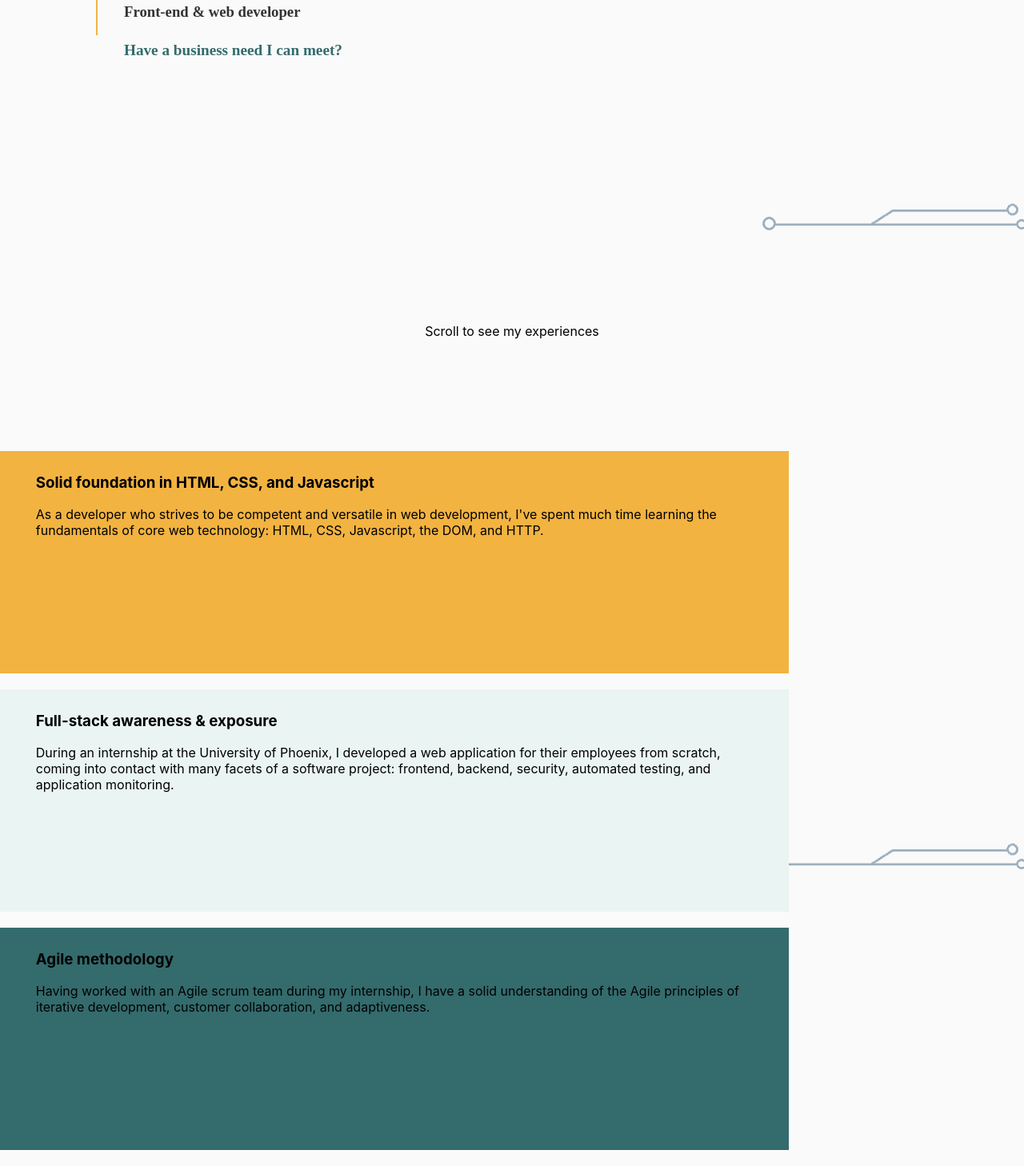
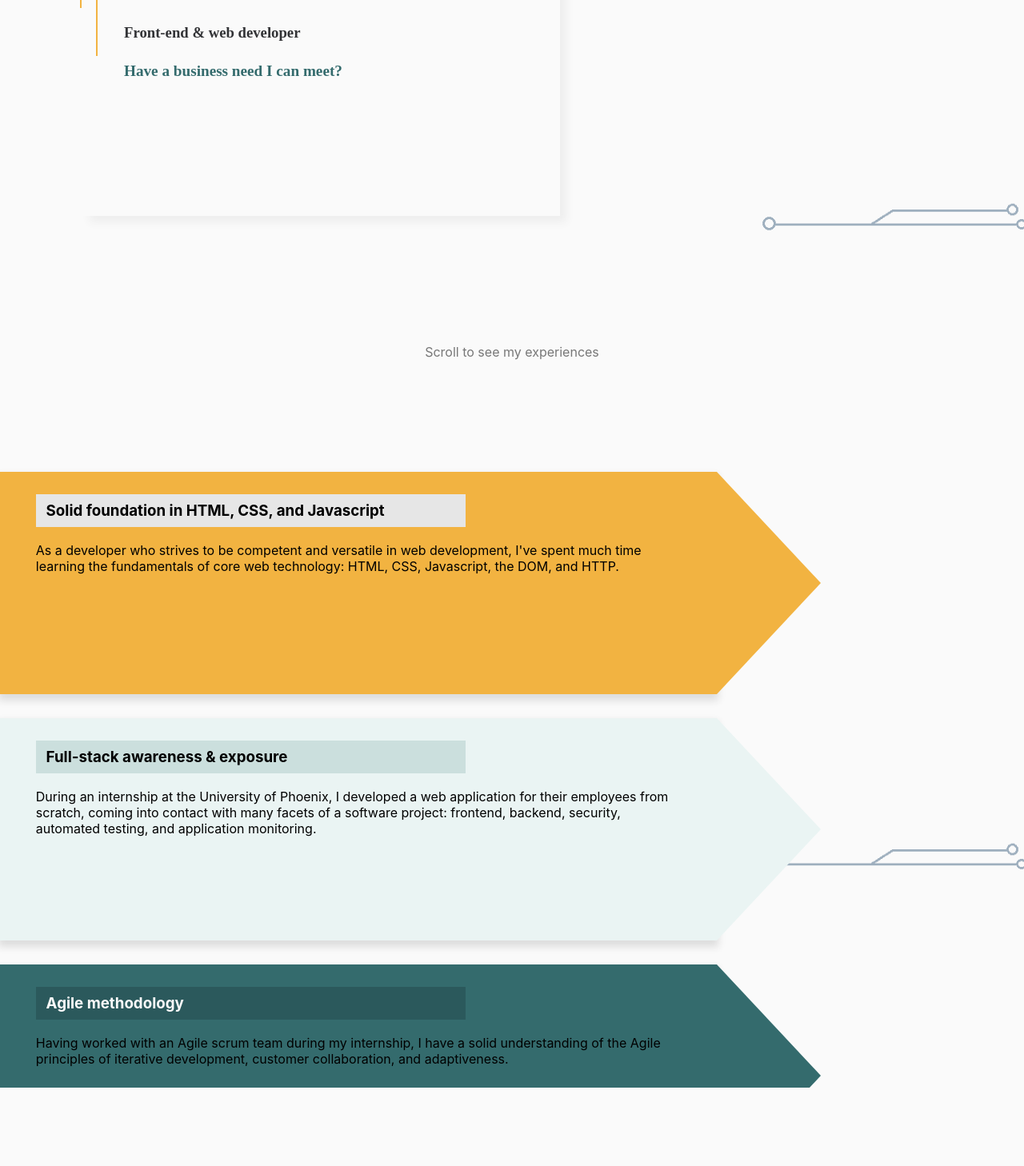
Before and after one commit to Teggoon/Personal-Portfolio, a React (Create React App) app: page / in a window 1280 px wide. Shown: the part 290-1748 px from the top of the page at 80% size. After the commit the page ends 1650 px from the top, so only its background shows below. Built offline with nearby package versions, Linux system fonts and the light colour scheme; a web font is replaced by a local one.

Commit message:
added experience section sliding

```diff
--- a/src/components/HomePage.js
+++ b/src/components/HomePage.js
@@ -1,7 +1,47 @@
+import { useEffect, useState } from "react";
+
+const experienceSectionHeight = 260;
 
 const HomePage = () => {
+
+    const [displayExperienceSections, setDisplayExperienceSections] = useState([false, false, false]);
+
+    useEffect(() => {
+        window.addEventListener("scroll", handleScroll);
+        // const handleScroll = () => {
+        //     for (let i = 0; i < 3; i++) {
+        //         if (window.scrollY > i * experienceSectionHeight && !displayExperienceSections[i]) {
+        //             console.log(window.scrollY );
+        //             console.log(i * experienceSectionHeight);
+        //             let newDisplayExperienceSections = displayExperienceSections;
+        //             newDisplayExperienceSections[i] = true;
+        //             console.log(newDisplayExperienceSections);
+        //             setDisplayExperienceSections(newDisplayExperienceSections);
+        //         }
+        //     }
+        // }
+        // window.addEventListener("scroll", handleScroll);
+        return () => window.removeEventListener("scroll", handleScroll);
+
+    }, [displayExperienceSections])
+
+    const handleScroll = () => {
+        if (!displayExperienceSections[0] && window.scrollY > 10) {
+            setDisplayExperienceSections([true, false, false]);
+            console.log("reset");
+        }
+        if (!displayExperienceSections[1] && window.scrollY > 10 + experienceSectionHeight) {
+            setDisplayExperienceSections([true, true, false]);
+            console.log("reset");
+        }
+        if (!displayExperienceSections[2] && window.scrollY > 10 + experienceSectionHeight * 2) {
+            setDisplayExperienceSections([true, true, true]);
+            console.log("reset");
+        }
+    }
+
     return (
-        <div>
+        <div onScroll={handleScroll} className="homepage-container">
             <div className="homepage-section-1">
                 <div className="homepage-main-intro-container">
                     <span className="vertical-line-animation" id="vertical-line-1"></span>
@@ -12,33 +52,35 @@ const HomePage = () => {
                 </div>
                 <div className="scroll-down-suggestion">Scroll to see my experiences</div>
             </div>
-
-            <div className="experience-section-container experience-section-1">
+            {displayExperienceSections[0] && <div className="experience-section-container experience-section-1">
+            <div className="arrow-div" id="arrow-orange"></div>
             <h3>Solid foundation in HTML, CSS, and Javascript</h3>
             <p>
             As a developer who strives to be competent and versatile in web development,
             I've spent much time learning the fundamentals of core web technology: HTML, CSS,
             Javascript, the DOM, and HTTP.
             </p>
-            </div>
+            </div>}
 
-            <div className="experience-section-container experience-section-2">
+            {displayExperienceSections[1] && <div className="experience-section-container experience-section-2">
+            <div className="arrow-div" id="arrow-light-blue"></div>
             <h3>Full-stack awareness & exposure</h3>
             <p>
             During an internship at the University of Phoenix, I developed a web application for
             their employees from scratch, coming into contact with many facets of a software project:
             frontend, backend, security, automated testing, and application monitoring.
             </p>
-            </div>
+            </div>}
 
-            <div className="experience-section-container experience-section-3">
+            {displayExperienceSections[2] && <div className="experience-section-container experience-section-3">
+            <div className="arrow-div" id="arrow-dark-cyan"></div>
             <h3>Agile methodology</h3>
             <p>
             Having worked with an Agile scrum team during my internship, I have a solid understanding
             of the Agile principles of iterative development, customer collaboration, and
             adaptiveness.
             </p>
-            </div>
+            </div>}
 
         </div>
     );
--- a/src/css/App.css
+++ b/src/css/App.css
@@ -2,10 +2,13 @@
   --basically-white: rgb(250,250,250);
   --light-gray: rgb(230,230,230);
   --light-orange: rgb(242, 179, 65);
+  --light-orange-lil-darker: rgb(204, 150, 51);
   --dark: rgb(50, 51, 54);
   --dark-hover: rgb(114, 114, 143);
   --light-blue: rgb(234,244,243);
+  --light-blue-lil-darker: rgb(203, 223, 221);
   --dark-cyan: rgb(52, 107, 109);
+  --dark-cyan-lil-darker: rgb(43, 89, 92);
 }
 @font-face {
   font-family: MontserratThin;
@@ -54,27 +57,41 @@ body {
   text-decoration: none;
   border-left: 1px solid var(--light-gray);
   text-align: center;
+  padding-bottom: 2vh;
 }
 .nav-link:hover {
+  animation: buttonhover 0.3s ease;
+  box-shadow: 0px 10px 5px -1px #EEE;
   color: var(--dark-hover);
+  transform: translateY(-1px);
 }
 .nav-link-active {
   color: var(--light-orange);
   text-decoration: underline;
 }
 
+.homepage-container {
+  overflow-y: scroll;
+  overflow-x: hidden;
+  height: 1600px;
+}
+
 .homepage-section-1 {
-  height: 100vh;
+  margin-top: 10vh;
+  height: 90vh;
+  position: relative;
   width: 100%;
 }
 
 .homepage-main-intro-container {
   position: relative;
-  padding-top: 100px;
+  padding-top: 30px;
   margin-left: 100px;
   width: 600px;
-  height: 70vh;
+  height: 50vh;
+  margin-bottom: 20vh;
   animation: fadeinfrombottom 1s ease;
+  box-shadow: 10px 10px 10px -2px #EEE;
 }
 
 .vertical-line-animation {
@@ -95,7 +112,6 @@ body {
   width: 20px;
   margin-top: 60px;
 }
-
 
 .homepage-name {
   color: var(--dark);
@@ -128,26 +144,62 @@ body {
   position: relative;
   width: 100vw;
   text-align: center;
+  color: #777;
 }
 
 .experience-section-container {
   position: relative;
-  margin: 20px 0px;
+  margin: 30px 0px;
   padding-top: 9px;
   padding-left: 3.5vw;
   padding-bottom: 9px;
   padding-right: 3.5vw;
-  width: 70vw;
+  width: 63vw;
   height: 260px;
+  animation: fadeinfromleft 0.8s ease;
+  box-shadow: 0px 6px 9px 2px #DDD;
 }
+.experience-section-container h3 {
+  padding: 0.5em 1vw;
+  width: 40vw;
+}
+
 .experience-section-1 {
   background-color: var(--light-orange);
+}
+.experience-section-1 h3 {
+  background-color: var(--light-gray);
 }
 .experience-section-2 {
   background-color: var(--light-blue);
 }
+.experience-section-2 h3 {
+  background-color: var(--light-blue-lil-darker);
+}
 .experience-section-3 {
   background-color: var(--dark-cyan);
+}
+.experience-section-3 h3 {
+  background-color: var(--dark-cyan-lil-darker);
+  color: var(--basically-white);
+}
+
+.arrow-div {
+  position: absolute;
+  left: calc(70vw);
+  top: 0px;
+  border-top: 139px solid transparent;
+  border-bottom: 139px solid transparent;
+}
+
+#arrow-orange {
+  border-left: 130px solid var(--light-orange);
+}
+#arrow-light-blue {
+  border-left: 130px solid var(--light-blue);
+}
+#arrow-dark-cyan {
+  border-left: 130px solid var(--dark-cyan);
 }
 
 @keyframes vertical-line-flowdown {
@@ -179,3 +231,30 @@ body {
     opacity: 1;
   }
 }
+
+@keyframes fadeinfromleft {
+  from {
+    transform: translateX(-80px);
+    opacity: 0.5;
+  }
+  to {
+    transform: translateX(0px);
+    opacity: 1;
+  }
+
+}
+
+@keyframes buttonhover {
+  from {
+    box-shadow: none;
+    color: var(--dark);
+    transform: translateY(0px);
+    opacity: 0.5;
+  }
+  to {
+    box-shadow: 0px 10px 5px -1px #EEE;
+    color: var(--dark-hover);
+    transform: translateY(-1px);
+    opacity: 1;
+  }
+}
```
Also changed, not shown: 1 other file (tests, documents, lock files or other folders).
